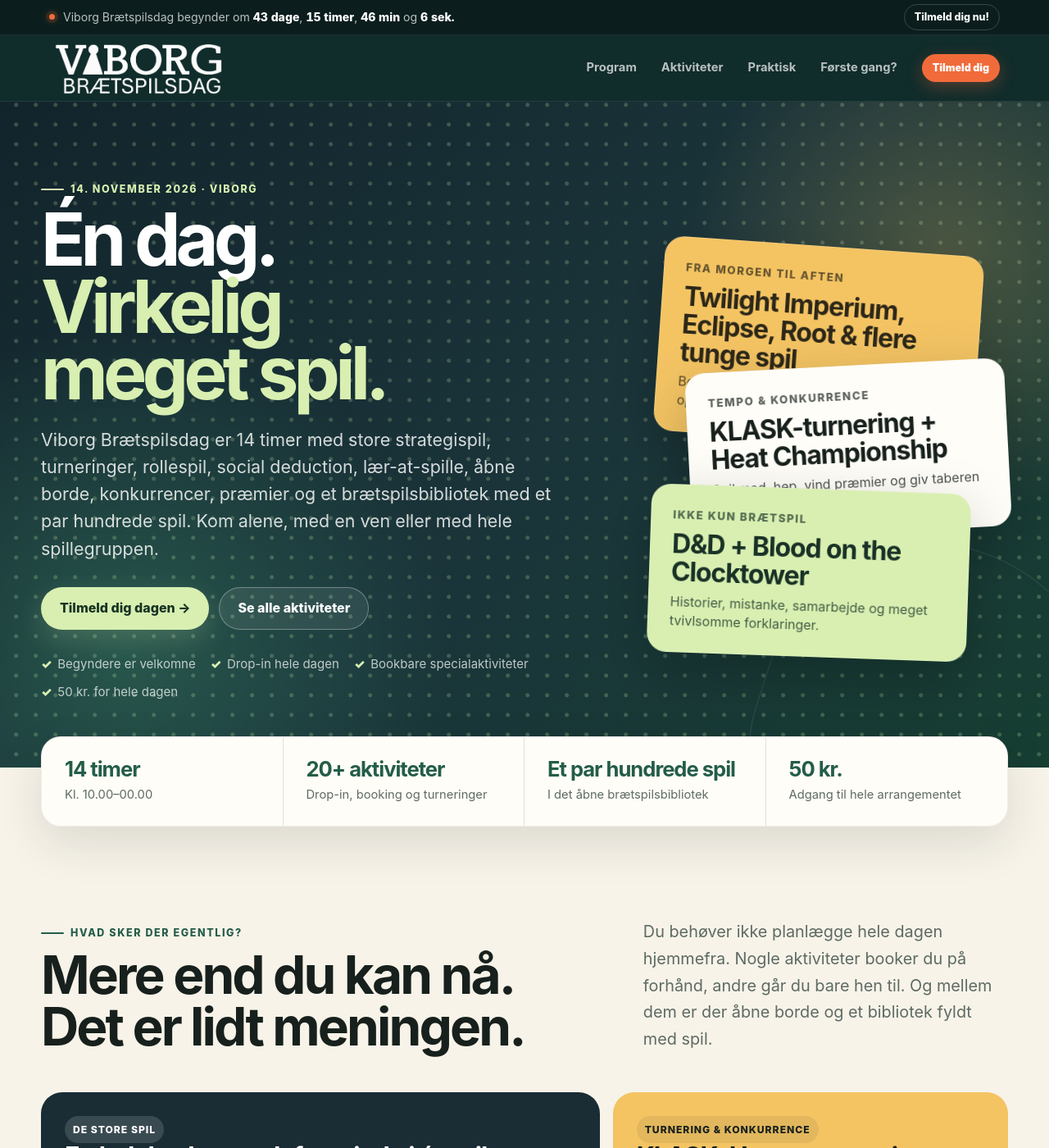
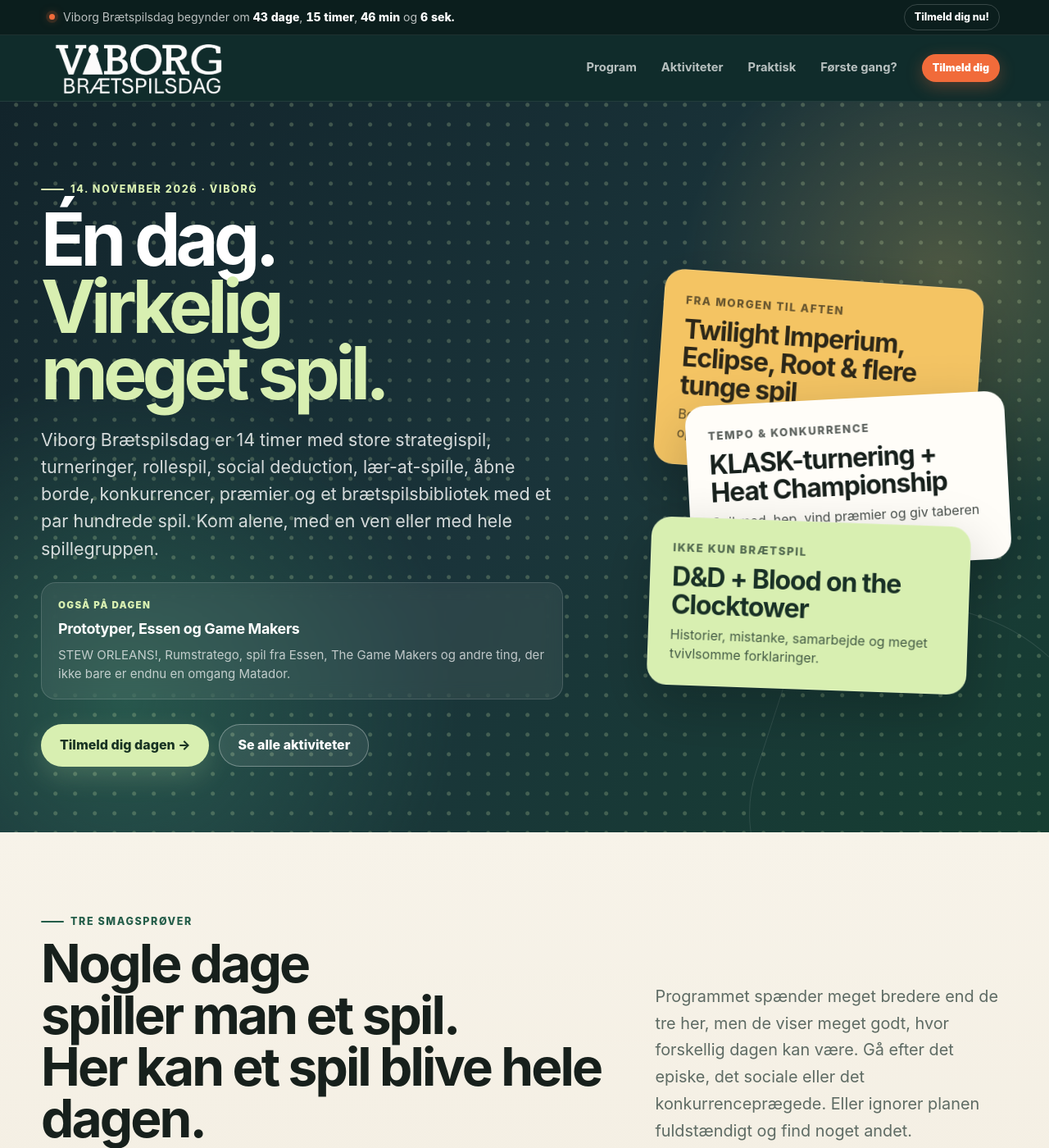
Before and after one commit to Andrejao/spilex, a Jekyll site: the page built from index2.html, in a window 1280 px wide and 1400 px high. Shown: the whole window at 82% size. Built offline with Jekyll 4.4.1, drawn with Linux system fonts in a browser that asks for light colours; some of the changed text lies outside the part shown.

Commit message:
Update index2.html

```diff
--- a/index2.html
+++ b/index2.html
@@ -72,9 +72,6 @@
   .vbd2 .vbd-hero h1 span { display: block; color: var(--lime); }
   .vbd2 .vbd-hero-copy { max-width: 750px; margin: 24px 0 0; color: rgba(255,255,255,.82); font-size: clamp(1.08rem, 2vw, 1.34rem); line-height: 1.55; }
   .vbd2 .vbd-hero-actions { display: flex; flex-wrap: wrap; gap: 12px; margin-top: 30px; }
-  .vbd2 .vbd-hero-proof { margin-top: 30px; display: flex; flex-wrap: wrap; gap: 10px 18px; color: rgba(255,255,255,.72); font-size: .94rem; }
-  .vbd2 .vbd-hero-proof span { display: inline-flex; align-items: center; gap: 7px; }
-  .vbd2 .vbd-hero-proof span::before { content: "✓"; color: var(--lime); font-weight: 900; }
 
   .vbd2 .vbd-hero-stack { position: relative; min-height: 470px; }
   .vbd2 .vbd-ticket {
@@ -89,39 +86,51 @@
   .vbd2 .vbd-ticket strong { display: block; font-size: clamp(1.3rem, 3vw, 2rem); line-height: 1.05; letter-spacing: -.035em; }
   .vbd2 .vbd-ticket p { margin: 8px 0 0; line-height: 1.45; opacity: .78; }
 
-  /* QUICK FACTS */
-  .vbd2 .vbd-factbar { margin-top: -38px; position: relative; z-index: 3; }
-  .vbd2 .vbd-facts { display: grid; grid-template-columns: repeat(4, 1fr); background: var(--white); border-radius: 24px; box-shadow: var(--shadow); border: 1px solid rgba(23,32,28,.07); overflow: hidden; }
-  .vbd2 .vbd-fact { padding: 26px 28px; border-right: 1px solid var(--line); }
-  .vbd2 .vbd-fact:last-child { border-right: 0; }
-  .vbd2 .vbd-fact b { display: block; font-size: 1.6rem; line-height: 1; letter-spacing: -.04em; color: var(--green); }
-  .vbd2 .vbd-fact span { display: block; margin-top: 7px; font-size: .92rem; color: var(--muted); }
 
-  /* EXPERIENCE / ACTIVITIES */
-  .vbd2 .vbd-showcase { background: var(--paper); }
-  .vbd2 .vbd-showcase-head { display: grid; grid-template-columns: 1fr .65fr; gap: 50px; align-items: end; }
-  .vbd2 .vbd-showcase-head .vbd-lead { margin-left: auto; }
-  .vbd2 .vbd-category-grid { display: grid; grid-template-columns: repeat(12, 1fr); gap: 16px; margin-top: 48px; }
-  .vbd2 .vbd-feature {
-    position: relative; padding: 28px; border-radius: var(--radius); min-height: 245px;
-    overflow: hidden; border: 1px solid var(--line); background: var(--white);
-    display: flex; flex-direction: column; justify-content: space-between;
+
+  .vbd2 .vbd-hero-extra {
+    max-width: 720px; margin-top: 24px; padding: 18px 20px 19px;
+    border: 1px solid rgba(255,255,255,.15); border-radius: 18px;
+    background: rgba(255,255,255,.07); backdrop-filter: blur(10px);
   }
-  .vbd2 .vbd-feature::after { content: attr(data-mark); position: absolute; right: 16px; bottom: -14px; font-size: 6rem; line-height: 1; opacity: .08; font-weight: 900; }
-  .vbd2 .vbd-feature:nth-child(1) { grid-column: span 7; background: var(--navy); color: white; border-color: transparent; }
-  .vbd2 .vbd-feature:nth-child(2) { grid-column: span 5; background: var(--amber); border-color: transparent; }
-  .vbd2 .vbd-feature:nth-child(3) { grid-column: span 4; }
-  .vbd2 .vbd-feature:nth-child(4) { grid-column: span 4; background: var(--green); color: white; border-color: transparent; }
-  .vbd2 .vbd-feature:nth-child(5) { grid-column: span 4; }
-  .vbd2 .vbd-feature h3 { margin: 0; font-size: clamp(1.45rem, 2.4vw, 2rem); line-height: 1.02; letter-spacing: -.035em; }
-  .vbd2 .vbd-feature:nth-child(1) h3, .vbd2 .vbd-feature:nth-child(4) h3 { color: white; }
-  .vbd2 .vbd-feature p { margin: 13px 0 0; line-height: 1.55; opacity: .78; max-width: 650px; }
-  .vbd2 .vbd-tag { display: inline-flex; width: fit-content; padding: 7px 10px; border-radius: 999px; background: rgba(23,32,28,.08); font-size: .76rem; font-weight: 850; text-transform: uppercase; letter-spacing: .08em; }
-  .vbd2 .vbd-feature:nth-child(1) .vbd-tag, .vbd2 .vbd-feature:nth-child(4) .vbd-tag { background: rgba(255,255,255,.14); }
+  .vbd2 .vbd-hero-extra span {
+    display: block; margin-bottom: 6px; color: var(--lime); font-size: .72rem;
+    font-weight: 900; letter-spacing: .12em; text-transform: uppercase;
+  }
+  .vbd2 .vbd-hero-extra strong { display: block; color: #fff; font-size: 1.12rem; letter-spacing: -.02em; }
+  .vbd2 .vbd-hero-extra p { margin: 6px 0 0; color: rgba(255,255,255,.7); line-height: 1.5; font-size: .94rem; }
 
-  .vbd2 .vbd-activity-marquee { margin-top: 20px; display: flex; flex-wrap: wrap; gap: 9px; }
-  .vbd2 .vbd-chip { padding: 10px 13px; border: 1px solid var(--line); border-radius: 999px; background: rgba(255,255,255,.54); font-size: .9rem; font-weight: 720; }
-  .vbd2 .vbd-showcase-actions { display: flex; flex-wrap: wrap; gap: 12px; margin-top: 28px; }
+  /* THREE FEATURED ACTIVITIES */
+  .vbd2 .vbd-spotlights { background: linear-gradient(180deg, #f7f3e9 0%, #efe8da 100%); }
+  .vbd2 .vbd-spotlight-head { display: grid; grid-template-columns: 1.05fr .65fr; gap: 54px; align-items: end; }
+  .vbd2 .vbd-spotlight-head .vbd-lead { margin-left: auto; }
+  .vbd2 .vbd-spotlight-grid { display: grid; grid-template-columns: repeat(3, 1fr); gap: 18px; margin-top: 48px; }
+  .vbd2 .vbd-spotlight-card {
+    min-height: 500px; padding: 28px; border-radius: 30px; text-decoration: none;
+    position: relative; overflow: hidden; display: flex; flex-direction: column; justify-content: space-between;
+    isolation: isolate; box-shadow: 0 24px 60px rgba(23,32,28,.11);
+    transition: transform .2s ease, box-shadow .2s ease;
+  }
+  .vbd2 .vbd-spotlight-card:hover { transform: translateY(-6px); box-shadow: 0 30px 70px rgba(23,32,28,.17); }
+  .vbd2 .vbd-spotlight-card::before,
+  .vbd2 .vbd-spotlight-card::after { content: ""; position: absolute; z-index: -1; border-radius: 50%; }
+  .vbd2 .vbd-spotlight-card::before { width: 330px; height: 330px; right: -150px; top: -100px; border: 1px solid currentColor; opacity: .13; }
+  .vbd2 .vbd-spotlight-card::after { width: 190px; height: 190px; right: -65px; bottom: -70px; background: currentColor; opacity: .06; }
+  .vbd2 .vbd-spotlight-ti { background: #172d31; color: #fff; }
+  .vbd2 .vbd-spotlight-clock { background: #d8efb1; color: #173226; }
+  .vbd2 .vbd-spotlight-race { background: #f4c463; color: #312818; }
+  .vbd2 .vbd-spotlight-no { font-size: .76rem; font-weight: 950; letter-spacing: .14em; opacity: .55; }
+  .vbd2 .vbd-spotlight-content { margin-top: auto; }
+  .vbd2 .vbd-spotlight-type { display: inline-flex; margin-bottom: 12px; font-size: .72rem; font-weight: 900; text-transform: uppercase; letter-spacing: .12em; opacity: .72; }
+  .vbd2 .vbd-spotlight-card h3 { margin: 0; font-size: clamp(2rem, 3.2vw, 3rem); line-height: .95; letter-spacing: -.055em; color: inherit; }
+  .vbd2 .vbd-spotlight-card p { margin: 18px 0 26px; line-height: 1.62; opacity: .78; }
+  .vbd2 .vbd-spotlight-link { display: inline-flex; font-weight: 900; border-bottom: 1px solid currentColor; padding-bottom: 3px; }
+  .vbd2 .vbd-spotlight-all {
+    margin-top: 18px; padding: 22px 24px; border-radius: 22px; background: var(--white); border: 1px solid var(--line);
+    display: flex; align-items: center; justify-content: space-between; gap: 24px;
+  }
+  .vbd2 .vbd-spotlight-all strong { display: block; font-size: 1.12rem; }
+  .vbd2 .vbd-spotlight-all span { display: block; margin-top: 5px; color: var(--muted); line-height: 1.5; }
 
   /* DAY FLOW */
   .vbd2 .vbd-flow-section { background: #172d31; color: white; }
@@ -146,14 +155,6 @@
   .vbd2 .vbd-step p { margin: 8px 0 0; color: var(--muted); line-height: 1.55; font-size: .94rem; }
   .vbd2 .vbd-first-actions { margin-top: 24px; }
 
-  /* PROGRAM LINKS */
-  .vbd2 .vbd-links { background: var(--white); }
-  .vbd2 .vbd-link-grid { display: grid; grid-template-columns: repeat(3, 1fr); gap: 16px; margin-top: 40px; }
-  .vbd2 .vbd-link-card { min-height: 230px; padding: 28px; border: 1px solid var(--line); border-radius: var(--radius); background: #fff; display: flex; flex-direction: column; }
-  .vbd2 .vbd-link-card:nth-child(2) { background: var(--lime); }
-  .vbd2 .vbd-link-card h3 { margin: 0; font-size: 1.55rem; letter-spacing: -.03em; }
-  .vbd2 .vbd-link-card p { color: var(--muted); line-height: 1.55; }
-  .vbd2 .vbd-link-card a { margin-top: auto; font-weight: 850; text-decoration: none; color: var(--green); }
 
   /* PRACTICAL */
   .vbd2 .vbd-practical-section { background: #e8e0d1; }
@@ -177,26 +178,17 @@
   .vbd2 .faq-item > p { margin: 0; padding: 0 20px 16px; color: var(--muted); line-height: 1.62; }
   .vbd2 .faq-item a { color: var(--green); }
 
-  /* FINAL CTA */
-  .vbd2 .vbd-final { background: var(--green); color: white; text-align: center; }
-  .vbd2 .vbd-final h2 { color: white; max-width: 820px; margin: 0 auto; }
-  .vbd2 .vbd-final p { max-width: 690px; margin: 18px auto 0; color: rgba(255,255,255,.76); font-size: 1.12rem; line-height: 1.6; }
-  .vbd2 .vbd-final-actions { display: flex; justify-content: center; flex-wrap: wrap; gap: 12px; margin-top: 28px; }
 
   @media (max-width: 900px) {
-    .vbd2 .vbd-hero-grid, .vbd2 .vbd-showcase-head, .vbd2 .vbd-first-grid { grid-template-columns: 1fr; }
+    .vbd2 .vbd-hero-grid, .vbd2 .vbd-spotlight-head, .vbd2 .vbd-first-grid { grid-template-columns: 1fr; }
     .vbd2 .vbd-hero-stack { min-height: 390px; max-width: 560px; }
-    .vbd2 .vbd-facts { grid-template-columns: 1fr 1fr; }
-    .vbd2 .vbd-fact:nth-child(2) { border-right: 0; }
-    .vbd2 .vbd-fact:nth-child(-n+2) { border-bottom: 1px solid var(--line); }
-    .vbd2 .vbd-category-grid { grid-template-columns: 1fr 1fr; }
-    .vbd2 .vbd-feature:nth-child(n) { grid-column: span 1; }
-    .vbd2 .vbd-feature:nth-child(1) { grid-column: 1 / -1; }
+    .vbd2 .vbd-spotlight-grid { grid-template-columns: 1fr; }
+    .vbd2 .vbd-spotlight-card { min-height: 380px; }
+    .vbd2 .vbd-spotlight-all { align-items: flex-start; flex-direction: column; }
     .vbd2 .vbd-flow { grid-template-columns: 1fr; gap: 22px; }
     .vbd2 .vbd-flow::before { display: none; }
     .vbd2 .vbd-flow-item { display: grid; grid-template-columns: 70px 1fr; text-align: left; gap: 16px; align-items: center; padding: 0; }
     .vbd2 .vbd-flow-dot { margin: 0; }
-    .vbd2 .vbd-link-grid { grid-template-columns: 1fr; }
     .vbd2 .faq-list { grid-template-columns: 1fr; }
   }
 
@@ -211,10 +203,9 @@
     .vbd2 .vbd-ticket:nth-child(1) { right: 7%; }
     .vbd2 .vbd-ticket:nth-child(2) { top: 108px; }
     .vbd2 .vbd-ticket:nth-child(3) { top: 220px; right: 8%; }
-    .vbd2 .vbd-facts, .vbd2 .vbd-category-grid, .vbd2 .vbd-steps, .vbd2 .vbd-practical-grid { grid-template-columns: 1fr; }
-    .vbd2 .vbd-fact { border-right: 0; border-bottom: 1px solid var(--line); }
-    .vbd2 .vbd-fact:last-child { border-bottom: 0; }
-    .vbd2 .vbd-feature:nth-child(n) { grid-column: 1; }
+    .vbd2 .vbd-spotlight-card { min-height: 340px; padding: 24px; border-radius: 24px; }
+    .vbd2 .vbd-spotlight-all { padding: 20px; }
+    .vbd2 .vbd-steps, .vbd2 .vbd-practical-grid { grid-template-columns: 1fr; }
     .vbd2 .vbd-first-card { border-radius: 24px; }
   }
 </style>
@@ -231,15 +222,14 @@
           lær-at-spille, åbne borde, konkurrencer, præmier og et brætspilsbibliotek med et par hundrede spil.
           Kom alene, med en ven eller med hele spillegruppen.
         </p>
+        <div class="vbd-hero-extra">
+          <span>Også på dagen</span>
+          <strong>Prototyper, Essen og Game Makers</strong>
+          <p>STEW ORLEANS!, Rumstratego, spil fra Essen, The Game Makers og andre ting, der ikke bare er endnu en omgang Matador.</p>
+        </div>
         <div class="vbd-hero-actions">
           <a class="vbd-btn vbd-btn-primary" href="https://forms.gle/TMsNkFnj3yws4MDw8">Tilmeld dig dagen →</a>
           <a class="vbd-btn vbd-btn-ghost" href="{{ '/aktiviteter.html' | relative_url }}">Se alle aktiviteter</a>
-        </div>
-        <div class="vbd-hero-proof">
-          <span>Begyndere er velkomne</span>
-          <span>Drop-in hele dagen</span>
-          <span>Bookbare specialaktiviteter</span>
-          <span>50 kr. for hele dagen</span>
         </div>
       </div>
 
@@ -263,98 +253,57 @@
     </div>
   </section>
 
-  <div class="vbd-factbar">
-    <div class="vbd-wrap vbd-facts">
-      <div class="vbd-fact"><b>14 timer</b><span>Kl. 10.00–00.00</span></div>
-      <div class="vbd-fact"><b>20+ aktiviteter</b><span>Drop-in, booking og turneringer</span></div>
-      <div class="vbd-fact"><b>Et par hundrede spil</b><span>I det åbne brætspilsbibliotek</span></div>
-      <div class="vbd-fact"><b>50 kr.</b><span>Adgang til hele arrangementet</span></div>
-    </div>
-  </div>
-
-  <section class="vbd-section vbd-showcase" id="oplevelser">
+  <section class="vbd-section vbd-spotlights" id="oplevelser">
     <div class="vbd-wrap">
-      <div class="vbd-showcase-head">
+      <div class="vbd-spotlight-head">
         <div>
-          <p class="vbd-kicker">Hvad sker der egentlig?</p>
-          <h2>Mere end du kan nå.<br>Det er lidt meningen.</h2>
+          <p class="vbd-kicker">Tre smagsprøver</p>
+          <h2>Nogle dage spiller man et spil.<br>Her kan et spil blive hele dagen.</h2>
         </div>
         <p class="vbd-lead">
-          Du behøver ikke planlægge hele dagen hjemmefra. Nogle aktiviteter booker du på forhånd,
-          andre går du bare hen til. Og mellem dem er der åbne borde og et bibliotek fyldt med spil.
+          Programmet spænder meget bredere end de tre her, men de viser meget godt, hvor forskellig dagen kan være.
+          Gå efter det episke, det sociale eller det konkurrenceprægede. Eller ignorer planen fuldstændigt og find noget andet.
         </p>
       </div>
 
-      <div class="vbd-category-grid">
-        <article class="vbd-feature" data-mark="♟">
-          <div>
-            <span class="vbd-tag">De store spil</span>
-            <h3>En hel dag kan godt forsvinde i ét spil</h3>
-            <p>Twilight Imperium IV, Eclipse: Second Dawn for the Galaxy, Root, Rebirth, Luthier, Queen Alice og flere planlagte spilsessioner.</p>
+      <div class="vbd-spotlight-grid">
+        <a class="vbd-spotlight-card vbd-spotlight-ti" href="{{ '/aktiviteter.html' | relative_url }}">
+          <div class="vbd-spotlight-no">01</div>
+          <div class="vbd-spotlight-content">
+            <span class="vbd-spotlight-type">Episk strategi</span>
+            <h3>Twilight Imperium IV</h3>
+            <p>Et af dagens helt store bordprojekter. Politik, alliancer, krig, handel og en spilleoplevelse, der ikke undskylder for at fylde dagen.</p>
+            <span class="vbd-spotlight-link">Se aktivitet og booking →</span>
           </div>
-        </article>
+        </a>
 
-        <article class="vbd-feature" data-mark="⚡">
-          <div>
-            <span class="vbd-tag">Turnering & konkurrence</span>
-            <h3>KLASK, Heat og præmier</h3>
-            <p>KLASK-turnering med præmier, Heat Championship, konkurrencer og lodtrækninger i løbet af dagen.</p>
+        <a class="vbd-spotlight-card vbd-spotlight-clock" href="{{ '/aktiviteter.html' | relative_url }}">
+          <div class="vbd-spotlight-no">02</div>
+          <div class="vbd-spotlight-content">
+            <span class="vbd-spotlight-type">Social deduction</span>
+            <h3>Blood on the Clocktower</h3>
+            <p>Bluff, mistanke og samtaler, hvor næsten alle lyver om et eller andet. En helt anden spiloplevelse end den klassiske aften omkring et bræt.</p>
+            <span class="vbd-spotlight-link">Se aktivitet og booking →</span>
           </div>
-        </article>
+        </a>
 
-        <article class="vbd-feature" data-mark="?">
-          <div>
-            <span class="vbd-tag">Rollespil & social deduction</span>
-            <h3>D&D og Blood on the Clocktower</h3>
-            <p>Prøv Dungeons & Dragons for begyndere eller kast dig ud i mistanke, bluff og anklager i Blood on the Clocktower.</p>
+        <a class="vbd-spotlight-card vbd-spotlight-race" href="{{ '/aktiviteter.html' | relative_url }}">
+          <div class="vbd-spotlight-no">03</div>
+          <div class="vbd-spotlight-content">
+            <span class="vbd-spotlight-type">Turnering & tempo</span>
+            <h3>Heat Championship</h3>
+            <p>Pres bilen, ram svingene og jagt placeringerne. Et hurtigt, synligt og konkurrencepræget indslag midt i en dag med meget mere end tunge strategispil.</p>
+            <span class="vbd-spotlight-link">Se aktivitet og booking →</span>
           </div>
-        </article>
-
-        <article class="vbd-feature" data-mark="∞">
-          <div>
-            <span class="vbd-tag">Bare duk op</span>
-            <h3>Åbne borde hele dagen</h3>
-            <p>Lån et spil, find et bord, spil solo, prøv spil for to eller spørg en frivillig, hvad der passer til jer.</p>
-          </div>
-        </article>
-
-        <article class="vbd-feature" data-mark="★">
-          <div>
-            <span class="vbd-tag">Nyt & anderledes</span>
-            <h3>Prototyper, Essen og Game Makers</h3>
-            <p>STEW ORLEANS!, Rumstratego, spil fra Essen, The Game Makers og andre ting, der ikke bare er endnu en omgang Matador.</p>
-          </div>
-        </article>
+        </a>
       </div>
 
-      <div class="vbd-activity-marquee" aria-label="Udvalg af aktiviteter">
-        <span class="vbd-chip">Twilight Imperium IV</span>
-        <span class="vbd-chip">Heat Championship</span>
-        <span class="vbd-chip">Dungeons & Dragons</span>
-        <span class="vbd-chip">Blood on the Clocktower</span>
-        <span class="vbd-chip">Eclipse</span>
-        <span class="vbd-chip">KLASK</span>
-        <span class="vbd-chip">Rebirth</span>
-        <span class="vbd-chip">Dead of Winter</span>
-        <span class="vbd-chip">Wyrmspan</span>
-        <span class="vbd-chip">Root</span>
-        <span class="vbd-chip">Luthier</span>
-        <span class="vbd-chip">Ave Caesar</span>
-        <span class="vbd-chip">Viking Raiders</span>
-        <span class="vbd-chip">The Gang</span>
-        <span class="vbd-chip">Horrified</span>
-        <span class="vbd-chip">Queen Alice</span>
-        <span class="vbd-chip">The Game Makers</span>
-        <span class="vbd-chip">STEW ORLEANS!</span>
-        <span class="vbd-chip">Rumstratego</span>
-        <span class="vbd-chip">Solo-spil</span>
-        <span class="vbd-chip">Spil for to</span>
-        <span class="vbd-chip">Åbent bibliotek</span>
-      </div>
-
-      <div class="vbd-showcase-actions">
-        <a class="vbd-btn vbd-btn-dark" href="{{ '/aktiviteter.html' | relative_url }}">Se hele aktivitetsoversigten →</a>
-        <a class="vbd-btn vbd-btn-light" href="{{ '/aktiviteter.html' | relative_url }}#tilmelding">Se aktiviteter med booking</a>
+      <div class="vbd-spotlight-all">
+        <div>
+          <strong>Og det er kun tre af dem.</strong>
+          <span>Der er også D&D, KLASK, Eclipse, Root, Rebirth, åbne borde, bibliotek, solo-spil, spil for to, Game Makers og meget mere.</span>
+        </div>
+        <a class="vbd-btn vbd-btn-dark" href="{{ '/aktiviteter.html' | relative_url }}">Se alle aktiviteter →</a>
       </div>
     </div>
   </section>
@@ -411,32 +360,6 @@
             </div>
           </div>
         </div>
-      </div>
-    </div>
-  </section>
-
-  <section class="vbd-section vbd-links">
-    <div class="vbd-wrap">
-      <p class="vbd-kicker">Planlæg så meget eller lidt du vil</p>
-      <h2>Tre veje ind i dagen.</h2>
-      <p class="vbd-lead">Vil du bare dukke op, lægge en minutiøs slagplan eller sikre dig en bestemt plads? Alle tre dele virker.</p>
-
-      <div class="vbd-link-grid">
-        <article class="vbd-link-card">
-          <h3>Dagens program</h3>
-          <p>Se åbning, lodtrækninger, sluttider og dagens overordnede rytme.</p>
-          <a href="{{ '/program.html' | relative_url }}">Se programmet →</a>
-        </article>
-        <article class="vbd-link-card">
-          <h3>Alle aktiviteter</h3>
-          <p>Se hele udvalget af spil, rollespil, turneringer, drop-in og særlige aktiviteter.</p>
-          <a href="{{ '/aktiviteter.html' | relative_url }}">Se aktiviteter →</a>
-        </article>
-        <article class="vbd-link-card">
-          <h3>Book en plads</h3>
-          <p>Find turneringer og planlagte spilsessioner med begrænsede pladser.</p>
-          <a href="{{ '/aktiviteter.html' | relative_url }}#tilmelding">Se aktiviteter med tilmelding →</a>
-        </article>
       </div>
     </div>
   </section>
@@ -871,16 +794,4 @@
     </div>
   </section>
 
-  <section class="vbd-section vbd-final">
-    <div class="vbd-wrap">
-      <p class="vbd-kicker" style="color:#d8efb1; justify-content:center;">14. november · Viborg</p>
-      <h2>Du behøver ikke kunne noget på forhånd. Du skal bare have lyst til at spille.</h2>
-      <p>Kom alene, tag en ven med eller saml hele gruppen. Vi sørger for rammerne, spillene, aktiviteterne og folk, der kan hjælpe dig i gang.</p>
-      <div class="vbd-final-actions">
-        <a class="vbd-btn vbd-btn-primary" href="https://forms.gle/TMsNkFnj3yws4MDw8">Tilmeld dig Viborg Brætspilsdag →</a>
-        <a class="vbd-btn vbd-btn-ghost" href="{{ '/aktiviteter.html' | relative_url }}">Se alle aktiviteter</a>
-      </div>
-    </div>
-  </section>
-
 </div>
```
